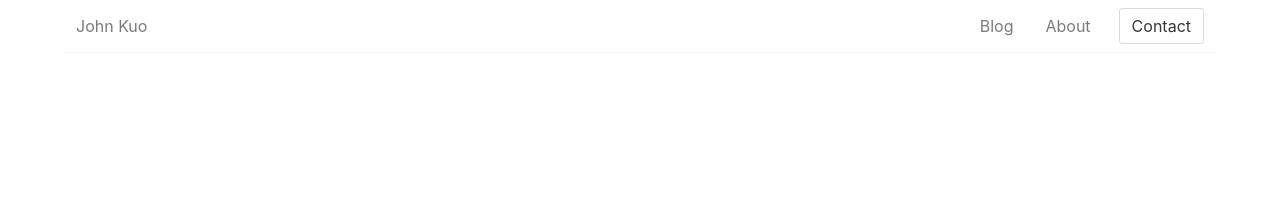
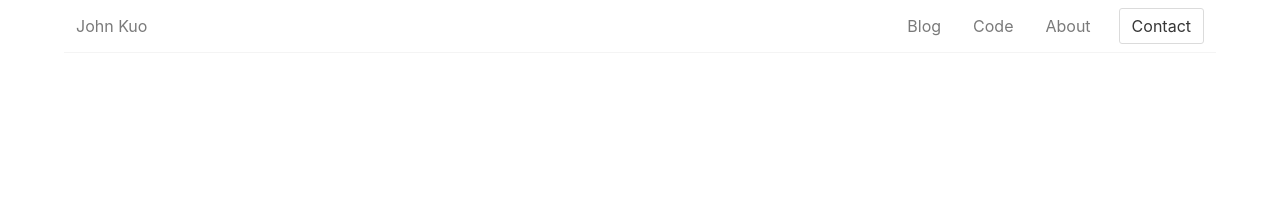
Before and after one commit to davidkoojohn/davidkoojohn.github.io, a Jekyll site: the page built from index.html, in a window 1280 px wide. Shown: the top 210 px of the page. Built offline with Jekyll 4.4.1, drawn with Linux system fonts in a browser that asks for light colours; comment, search, counter and statistics services are not loaded.

Commit message:
add nav item

```diff
--- a/_layouts/default.html
+++ b/_layouts/default.html
@@ -59,7 +59,11 @@
 								<span></span>
 							</span>
 							<div class="nav-right nav-menu">
+								{% if page.url != '/' %}
+								<a class="nav-item" href="/">Home</a>
+								{% endif %}
 								<a class="nav-item is-tab" href="https://davidkoojohn.github.io/share/">Blog</a>
+								<a class="nav-item is-tab" href="https://github.com/davidkoojohn">Code</a>
 								<a class="nav-item is-tab" href="{% link about.md %}">About</a>
 								<a class="nav-item is-tab" href="{% link projects.md %}" style="display: none">Projects</a>
 								<span class="nav-item">
```
